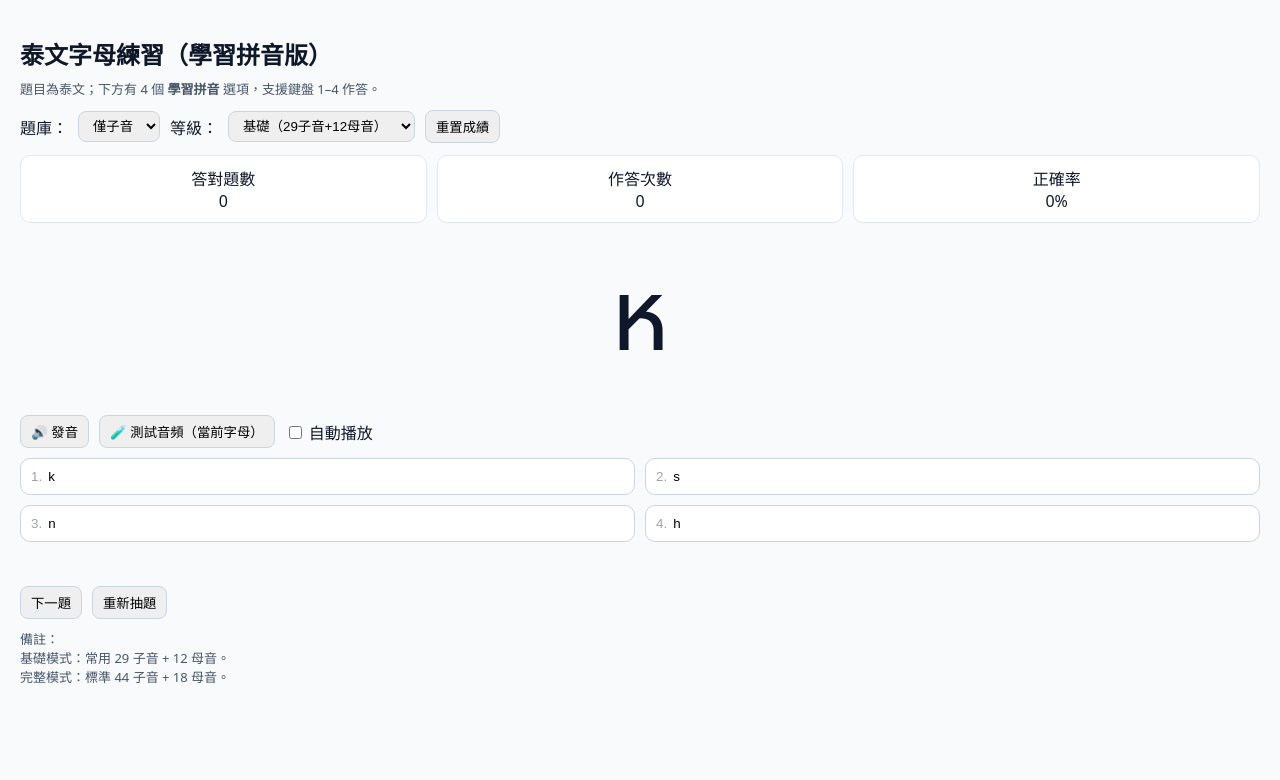
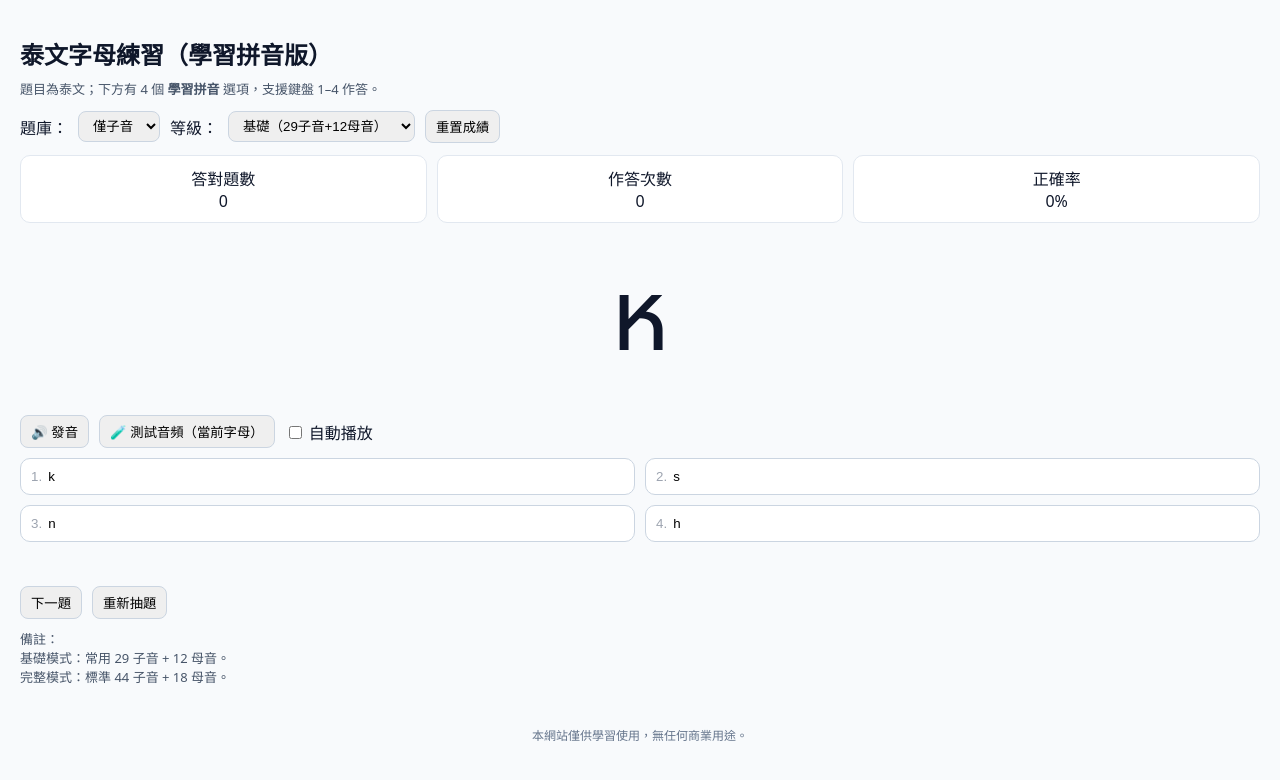
Before and after one commit to Mavis607/ThaiAlphabetPratice, a plain HTML site: page index.html in a window 1280 px wide. Drawn offline with Linux system fonts and the light colour scheme.

Commit message:
Update index.html

```diff
--- a/index.html
+++ b/index.html
@@ -217,5 +217,8 @@ window.addEventListener('DOMContentLoaded', () => {
   renderQuestion();
 });
 </script>
+  <footer style="margin-top:40px; font-size:12px; text-align:center; color:#64748b;">
+    本網站僅供學習使用，無任何商業用途。
+  </footer>
 </body>
 </html>
```
